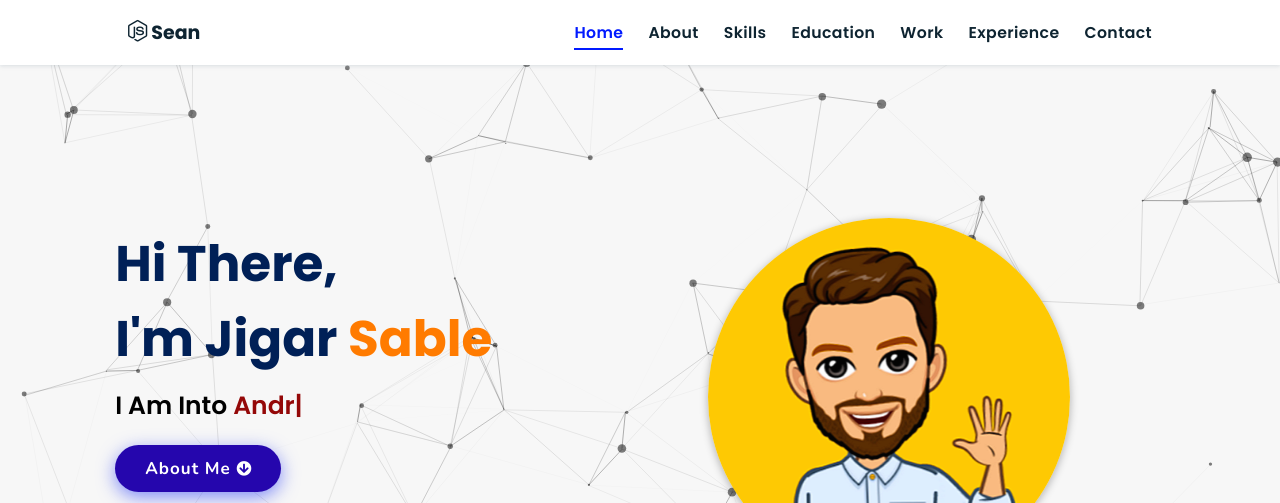
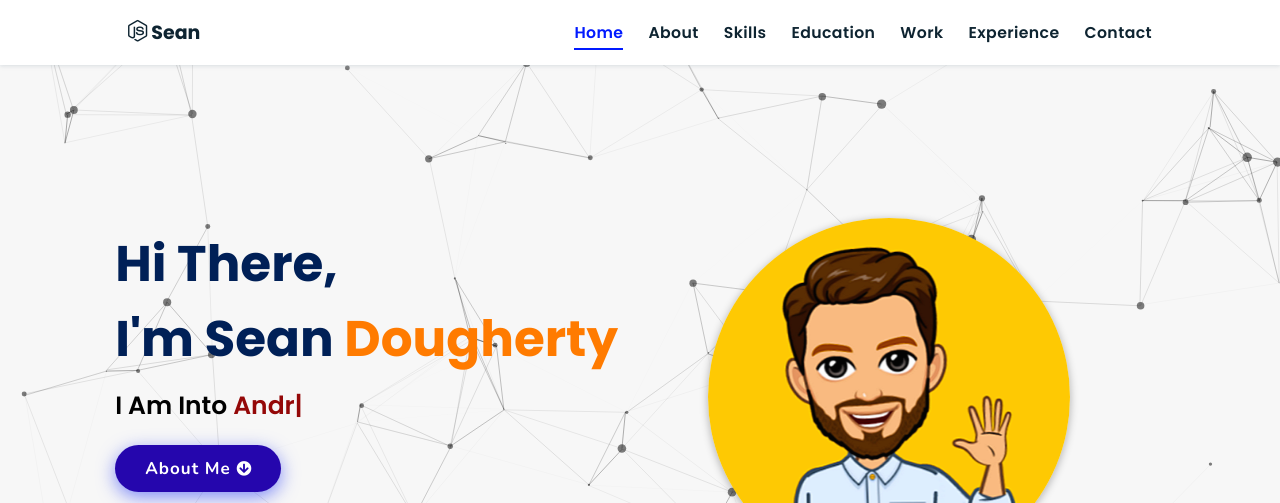
Before and after one commit to SeanyDcode/portfolio-website, a plain HTML site: page index.html in a window 1280 px wide. Shown: the top 503 px of the page. Drawn offline with nearby package versions, Linux system fonts and the light colour scheme; animation ran at ten frames a second.

Commit message:
Update index.html

```diff
--- a/index.html
+++ b/index.html
@@ -46,7 +46,7 @@
     <div id="particles-js"></div>
 
     <div class="content">
-    <h2>Hi There,<br/> I'm Jigar <span>Sable</span></h2>
+    <h2>Hi There,<br/> I'm Sean <span>Dougherty</span></h2>
     <p>i am into <span class="typing-text"></span></p>
     <a href="#about" class="btn"><span>About Me</span>
       <i class="fas fa-arrow-circle-down"></i>
```
